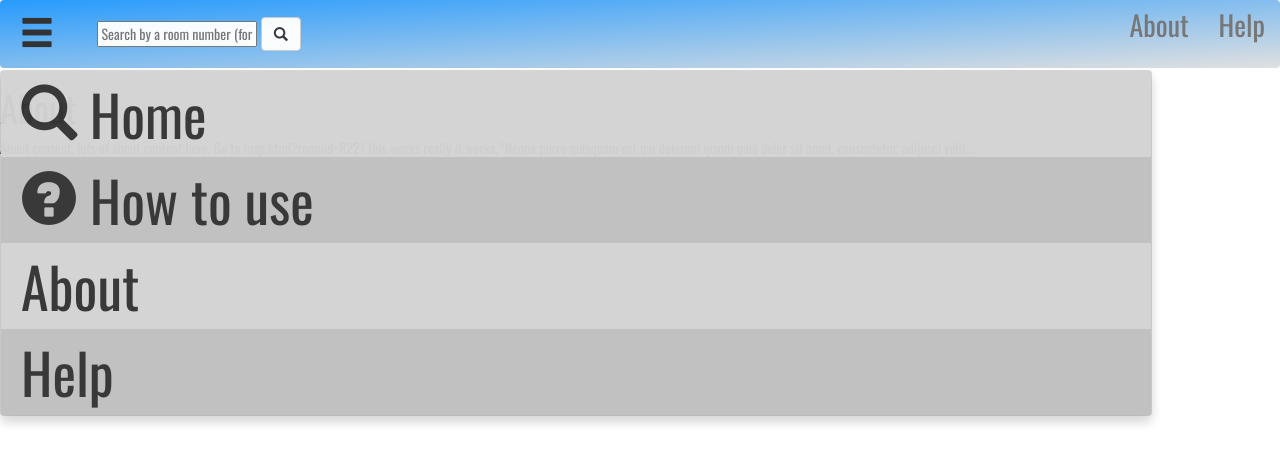
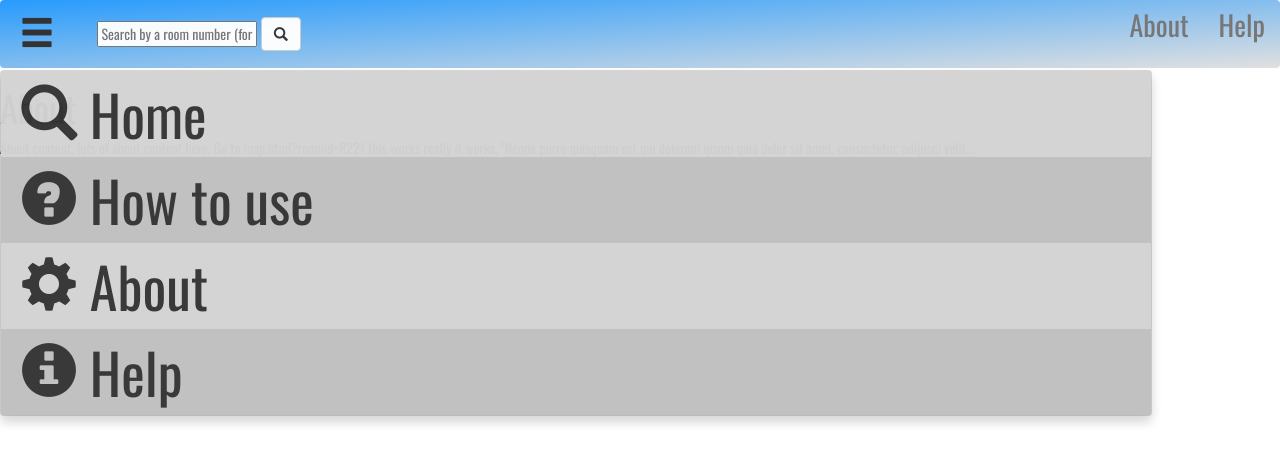
Before and after one commit to ABCurado/Campus-of-Vaasa-room-locator, a website: page HTML/about.html in a window 1280 px wide. Both pictures are taken after a click on the button 36 px from the left and 34 px from the top of the page. Drawn offline with nearby package versions, Linux system fonts and the light colour scheme.

Commit message:
Icon adding

```diff
--- a/HTML/about.html
+++ b/HTML/about.html
@@ -27,9 +27,9 @@
             <button class="btn btn-default navbar-btn dropdown-toggle " type="button" id="dropdownMenu1" data-toggle="dropdown" aria-haspopup="true" aria-expanded="false"> <span class="glyphicon glyphicon-menu-hamburger" aria-hidden="true"></span> </button>
             <ul class="dropdown-menu" id="dropdown-btn-header">
                 <li><a href="search.html"><i class="glyphicon glyphicon glyphicon-search"></i>  Home</a></li>
-                <li> <a href="#"><i class="glyphicon glyphicon-question-sign"></i> How to use</a></li>
-                <li><a href="about.html">About</a></li>
-                <li><a href="help.html">Help</a></li>
+                <li><a href="#"><i class="glyphicon glyphicon-question-sign"></i> How to use</a></li>
+                <li><a href="about.html"><i class="glyphicon glyphicon-cog"></i> About</a></li>
+                <li><a href="help.html"><i class="glyphicon glyphicon-info-sign"></i> Help</a></li>
             </ul>
         </div>
         <!-- Collect the nav links, forms, and other content for toggling -->
```
Also changed, not shown: HTML/help.html (+3 -3 lines).
